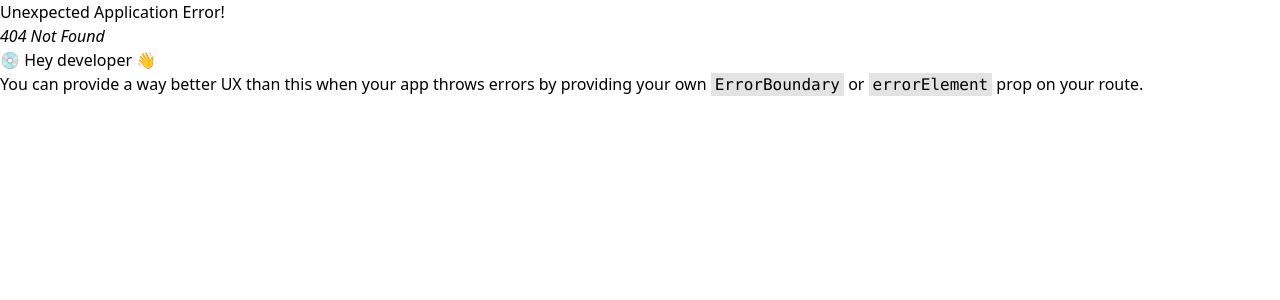
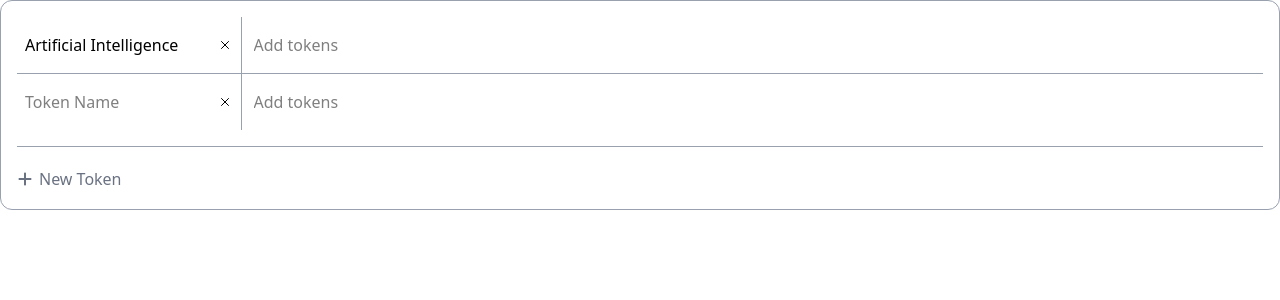
Before and after one commit to suryanarayanan21/Token-Logging-Tool, a React (Vite) app: page /form in a window 1280 px wide. Before the commit this address had no page. Shown: the top 300 px of the page. Built offline with nearby package versions, Linux system fonts and the light colour scheme.

Commit message:
Initial code for Token Entry Form

```diff
--- a/package.json
+++ b/package.json
@@ -14,6 +14,7 @@
     "@tailwindcss/vite": "^4.1.17",
     "react": "^19.1.1",
     "react-dom": "^19.1.1",
+    "react-icons": "^5.5.0",
     "react-redux": "^9.2.0",
     "react-router": "^7.9.6",
     "tailwindcss": "^4.1.17"
--- a/src/Router.ts
+++ b/src/Router.ts
@@ -1,7 +1,13 @@
 import { createBrowserRouter } from "react-router";
 import App from "./App";
+import { TagEntryForm } from "./components/TagEntryForm";
 
-export default createBrowserRouter([{
-    path: '/',
-    Component: App
-}])
+export default createBrowserRouter([
+  {
+    path: "/",
+    children: [
+      { index: true, Component: App },
+      { path: "form", Component: TagEntryForm },
+    ],
+  },
+]);
--- /dev/null
+++ b/src/components/TagEntryForm.tsx
@@ -0,0 +1,102 @@
+import { useState } from "react";
+import TagInput from "./TagInput";
+import { FaPlus } from "react-icons/fa6";
+import { IoCloseOutline } from "react-icons/io5";
+
+type TokenEntry = {
+  name?: string;
+  associatedTokens: string[];
+};
+
+const FormRow = () => {
+  return (
+    <div className="w-full flex flex-row items-center">
+      <input
+        className="w-28 outline-0 border-r border-r-gray-500"
+        type="text"
+        placeholder="Token Name"
+      />
+      <TagInput />
+    </div>
+  );
+};
+
+export const TagEntryForm = () => {
+  const [tokens, setTokens] = useState<TokenEntry[]>([
+    {
+      name: "Artificial Intelligence",
+      associatedTokens: ["Design", "Research", "Ethics"],
+    },
+    {
+      name: "",
+      associatedTokens: [],
+    },
+  ]);
+
+  return (
+    <div className="rounded-xl border border-gray-400 w-full p-4">
+      <div className="border-b pb-4 border-b-gray-400">
+        <table className="w-full">
+          {tokens.map((token, index) => (
+            <tr
+              key={`row-${index}`}
+              className={
+                index < tokens.length - 1 ? `border-b border-b-gray-400` : ""
+              }
+            >
+              <td className="border-r border-r-gray-400 pb-2 pt-2 w-56">
+                <div className="flex flex-row items-center pl-2 pr-2">
+                  <input
+                    className="w-full outline-0"
+                    type="text"
+                    value={token.name}
+                    onChange={(e) => {
+                      setTokens((t) => {
+                        const clone = [...t];
+                        clone[index].name = e.target.value;
+                        return clone;
+                      });
+                    }}
+                    placeholder="Token Name"
+                  />
+                  <button
+                    className="h-full cursor-pointer"
+                    onClick={(e) => {
+                      setTokens((t) => {
+                        const clone = [...t];
+                        clone.splice(index, 1);
+                        return clone;
+                      });
+                    }}
+                  >
+                    <IoCloseOutline />
+                  </button>
+                </div>
+              </td>
+              <td className="pb-2 pt-2 grow">
+                <div className="w-100 flex flex-row items-center justify-start">
+                  <TagInput />
+                </div>
+              </td>
+            </tr>
+          ))}
+        </table>
+      </div>
+      <button
+        className="mt-5 cursor-pointer"
+        onClick={() =>
+          setTokens((t) => {
+            const clone = [...t];
+            clone.push({ associatedTokens: [] });
+            return clone;
+          })
+        }
+      >
+        <div className="flex flex-row gap-1.5 items-center text-gray-500 hover:text-gray-800">
+          <FaPlus />
+          New Token
+        </div>
+      </button>
+    </div>
+  );
+};
--- a/src/components/TagInput.tsx
+++ b/src/components/TagInput.tsx
@@ -156,10 +156,7 @@ function SearchInput({ tagList: fullTagList, onCreateTag }: SearchInputProps) {
 }
 
 function TagInput() {
-  const [tags, setTags] = useState<string[] | undefined>([
-    "Animal",
-    "Birthday",
-  ]);
+  const [tags, setTags] = useState<string[] | undefined>([]);
 
   const deleteTag = (index: number) => {
     const clone = tags ? [...tags] : undefined;
```
Also changed, not shown: 1 other file (tests, documents, lock files or other folders).
